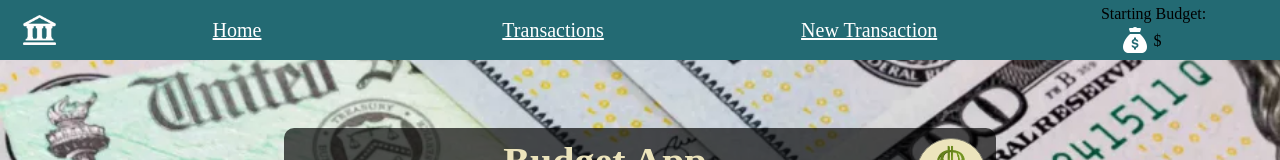
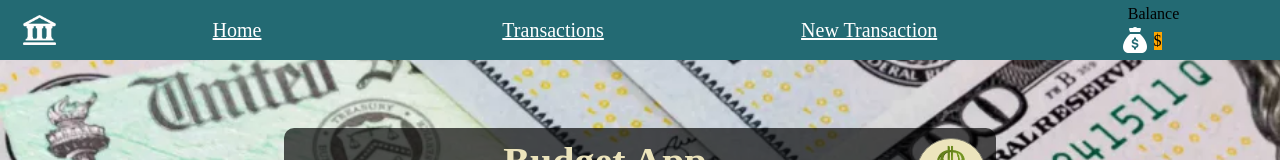
Before and after one commit to DestinyJoyner/Budget-App-React, a React (Create React App) app: page / in a window 1280 px wide. Shown: the top 160 px of the page. Built offline with nearby package versions, Linux system fonts and the light colour scheme; no server answers.

Commit message:
updated nav bar total

```diff
--- a/src/Components/BudgetIndex.js
+++ b/src/Components/BudgetIndex.js
@@ -9,9 +9,9 @@ import './BudgetIndex.css'
 
 
 function BudgetIndex() {
-    const {axios, API, originalTotal, setData, setHomeModal, setPending} = useContext(ContextData)
+    const {axios, API, originalTotal, setData, setHomeModal, setPending, currentTotal, setCurrentTotal} = useContext(ContextData)
     const navigate = useNavigate()
-    const [currentTotal, setCurrentTotal] = useState(originalTotal)
+    // const [currentTotal, setCurrentTotal] = useState(originalTotal)
     const [transactionTotal, setTransactionTotal] = useState(0)
     const [processedTransacs, setProcessedTransacs] = useState([])
     const totalColor = currentTotal < 1000 ? "orange" : "green"
--- a/src/Components/HomeModal.js
+++ b/src/Components/HomeModal.js
@@ -4,11 +4,12 @@ import { handleTextInput } from "../ReusableComponents/helperFunctions";
 import './HomeModal.css'
 
 function HomeModal() {
-    const {originalTotal, setOriginalTotal, homeModal, setHomeModal} = useContext(ContextData)
+    const {originalTotal, setOriginalTotal, homeModal, setHomeModal, setCurrentTotal} = useContext(ContextData)
 
     function handleButton(){
         setHomeModal(false)
         setOriginalTotal(originalTotal)
+        setCurrentTotal(originalTotal)
     }
 
     return (
--- a/src/Components/Nav.js
+++ b/src/Components/Nav.js
@@ -7,7 +7,9 @@ import './Nav.css'
 
 
 function Nav() {
-    const {originalTotal} = useContext(ContextData)
+    const {currentTotal} = useContext(ContextData)
+    const totalColor = currentTotal < 1000 ? "orange" : "green"
+
     return (
         <nav className="nav">
             <img src={bank} alt="bank" />
@@ -15,9 +17,11 @@ function Nav() {
             <Link to = "/transactions">Transactions</Link>
             <Link to = "/transactions/new">New Transaction</Link>
             <div>
-                <span className="navSpan">Starting Budget:</span>
+                <span className="navSpan">Balance</span>
                 <img src={dollarSign} alt="dollarSign"/>
-                <span className="navTotal">${originalTotal}</span>
+                <span
+                className="navTotal"
+                style={{backgroundColor: currentTotal < 0 ? "red" : totalColor }}>${currentTotal}</span>
 
             </div>
         </nav>
--- a/src/Components/PendingIndex.js
+++ b/src/Components/PendingIndex.js
@@ -19,7 +19,10 @@ function PendingIndex() {
         <div className='pending'>
              <h1>Pending Transactions
                 <br></br>
-                <span>Pending Total: {pendingTotal}</span>
+                <span>Pending Total:
+                    <span
+                    style={{color: pendingTotal < 0 ? "red" : "#00ff00" }}>{" "}${pendingTotal.toFixed(2)}</span>
+                </span>
              </h1>
 
             <section className="listPending">
--- a/src/Components/Provider.js
+++ b/src/Components/Provider.js
@@ -11,6 +11,7 @@ function Provider({children}) {
     const API = process.env.REACT_APP_API_URL
     const [data, setData] = useState([])
     const [originalTotal, setOriginalTotal] = useState("")
+    const [currentTotal, setCurrentTotal] = useState(originalTotal)
     const [homeModal, setHomeModal] = useState(false)
     const [deleteId, setDeleteId] = useState("")
     const [deleteModal, setDeleteModal] = useState(false)
@@ -41,6 +42,8 @@ function Provider({children}) {
         setPending,
         pendingTotal,
         setPendingTotal,
+        currentTotal,
+        setCurrentTotal
        }}>
         <Nav />
         <Footer />
```
